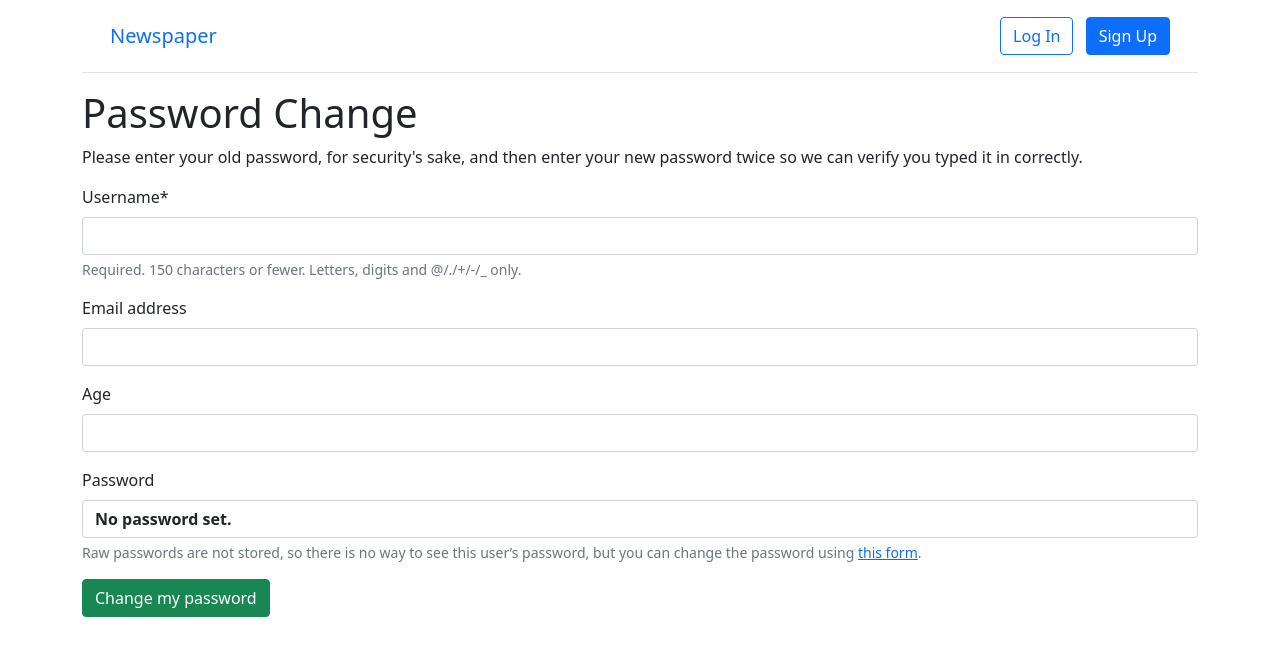
After one commit to alindafortunate/articlesapp, a Django app: template templates/registration/password_change_form.html in a window 1280 px wide. The commit adds this page. Shown: the top 656 px of the page. Run offline with Django 4.2, Linux system fonts and the light colour scheme; the template is opened without the code that fills it: values that come from a table or form of the project are taken from there, others are empty; some libraries are stand-ins or nearby versions.

Commit message:
added password change system

```diff
--- a/templates/registration/login.html
+++ b/templates/registration/login.html
@@ -1,13 +1,14 @@
 <!-- templates/registration/login.html -->
 {% extends "base.html" %}
+{% load crispy_forms_tags %}
 
 {% block title %}Log In {% endblock title %}
 
 {% block content %}
 <h2>Log In</h2>
 <form method="post">{% csrf_token %}
-    {{form.as_p}}
-    <button type="submit">Log In</button>
+    {{form | crispy}}
+    <button type="submit" class="btn btn-success ml-2">Log In</button>
 </form>
 
 {% endblock content %}
--- /dev/null
+++ b/templates/registration/password_change_form.html
@@ -0,0 +1,16 @@
+<!-- templates/registration/password_change_form.html -->
+{% extends "base.html" %}
+{% load crispy_forms_tags %}
+
+{% block title%}Password Change{% endblock title%}
+
+{% block content %}
+<h1>Password Change</h1>
+<p>Please enter your old password, for security's sake, and then enter your new password twice so we can verify you
+    typed it in correctly.</p>
+<form method="post"> {% csrf_token%}
+    {{form | crispy}}
+    <input type="submit" class="btn btn-success" value="Change my password">
+</form>
+
+{% endblock content %}
--- a/templates/registration/signup.html
+++ b/templates/registration/signup.html
@@ -1,13 +1,14 @@
 <!-- template/registration/signup.html-->
 {% extends "base.html" %}
+{% load crispy_forms_tags %}
 
 {% block title %}Sign Up{% endblock title %}
 
 {% block content %}
 <h2>Sign Up</h2>
 <form method="post">{% csrf_token%}
-    {{form.as_p}}
-    <button type="submit">Sign Up</button>
+    {{form | crispy}}
+    <button type="submit" class="btn btn-success">Sign Up</button>
 </form>
 
 {% endblock content %}
```
Also changed, not shown: articlesapp/settings.py (+7 -0 lines), templates/registration/password_change_done.html (added, +10 -0 lines), templates/registration/password_reset_form.html (added, +16 -0 lines), templates/registration/password_reset_complete.html (added), templates/registration/password_reset_confirm.html (added), templates/registration/password_reset_done.html (added).
